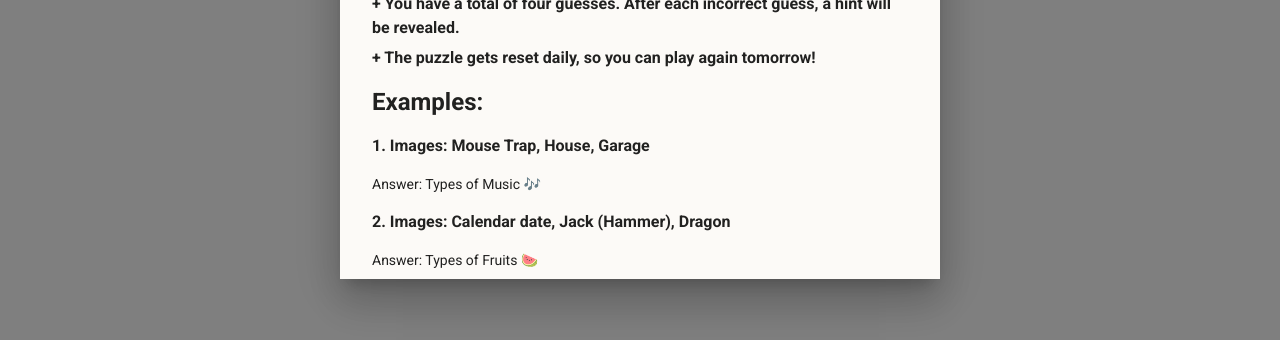
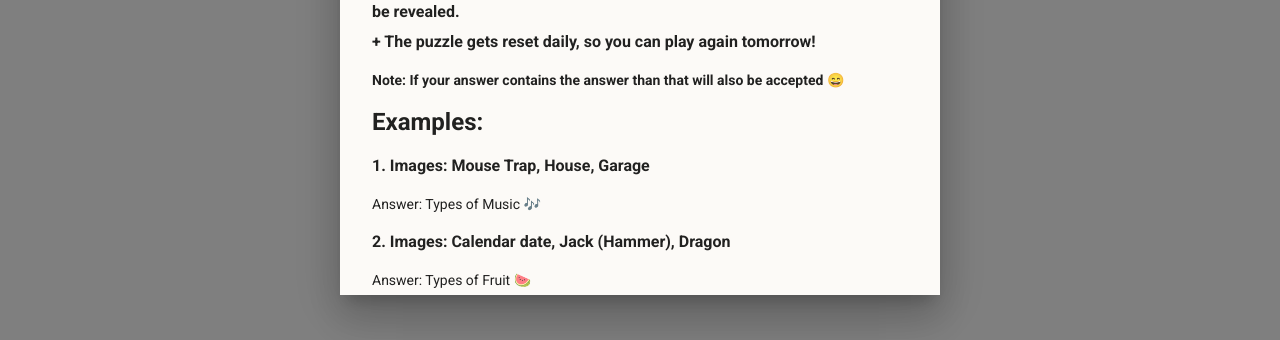
Before and after one commit to JakeChu-Git/Guess-The-Link, a Next.js app: page / in a window 1280 px wide. Both pictures are taken after a click on the button 1212 px from the left and 44 px from the top of the page. Shown: the part 373-713 px from the top of the page. Built offline with nearby package versions, Linux system fonts and the light colour scheme; no server answers; the database is empty.

Commit message:
Improve gameplay ( answers that contain the answer are counted)

```diff
--- a/src/app/components/PuzzleCard.js
+++ b/src/app/components/PuzzleCard.js
@@ -38,7 +38,7 @@ const PuzzleCard = () => {
 
       if (remainingGuesses >= 0) {
           setRemainingGuesses(remainingGuesses - 1);
-          if (guess.toLowerCase() === puzzle.answer.toLowerCase()) {
+          if (guess.toLowerCase().includes(puzzle.answer.toLowerCase())) {
               setGameStatus('win');
               setTimeout(() => {
                   setModalOpen(true);
--- a/src/app/layout.js
+++ b/src/app/layout.js
@@ -51,7 +51,7 @@ export default function RootLayout({ children }) {
                   left: '50%',
                   transform: 'translate(-50%, -50%)',
                   width: '70%',
-                  height: '63%',
+                  height: '67%',
                   maxWidth: 600,
                   overflowY: 'auto',
                   bgcolor: '#fcfaf7',
@@ -59,12 +59,8 @@ export default function RootLayout({ children }) {
                   p: 4,
                 }}
               >
-                <IconButton sx={{ position: 'absolute', top: 8, right: 8 }} onClick={handleHelpModalClose}>
-                  <Close />
-                </IconButton>
-                <Typography variant="h4" gutterBottom>
-                  How to Play! 🧐
-                </Typography>
+                <IconButton sx={{ position: 'absolute', top: 8, right: 8 }} onClick={handleHelpModalClose}><Close /></IconButton>
+                <Typography variant="h4" gutterBottom> How to Play! 🧐 </Typography>
                 <Typography variant="h5" gutterBottom>
                   Try to guess the common link that connects the 3 images on screen.
                 </Typography>
@@ -78,9 +74,10 @@ export default function RootLayout({ children }) {
                   + You have a total of four guesses. After each incorrect guess, a hint will be revealed.
                 </Typography>
                 <Typography>+ The puzzle gets reset daily, so you can play again tomorrow!</Typography>
-                <Typography variant="h5" mt={2} fontWeight={700}>
-                  Examples:
+                <Typography variant="body2" mt={2} fontWeight={700} gutterBottom>
+                  Note: If your answer contains the answer than that will also be accepted 😄
                 </Typography>
+                <Typography variant="h5" mt={2} fontWeight={700}> Examples: </Typography>
                 <Typography variant="body1" mt={2} gutterBottom>
                   1. Images: Mouse Trap, House, Garage
                 </Typography>
@@ -91,7 +88,7 @@ export default function RootLayout({ children }) {
                   2. Images: Calendar date, Jack (Hammer), Dragon
                 </Typography>
                 <Typography variant="body2" mt={2} gutterBottom>
-                  Answer: Types of Fruits 🍉
+                  Answer: Types of Fruit 🍉
                 </Typography>
                 <Typography variant="body1" mt={2} gutterBottom>
                   3. Images: Mullet (Fish), A Pig&apos;s Tail, Buzz Aldrin
```
